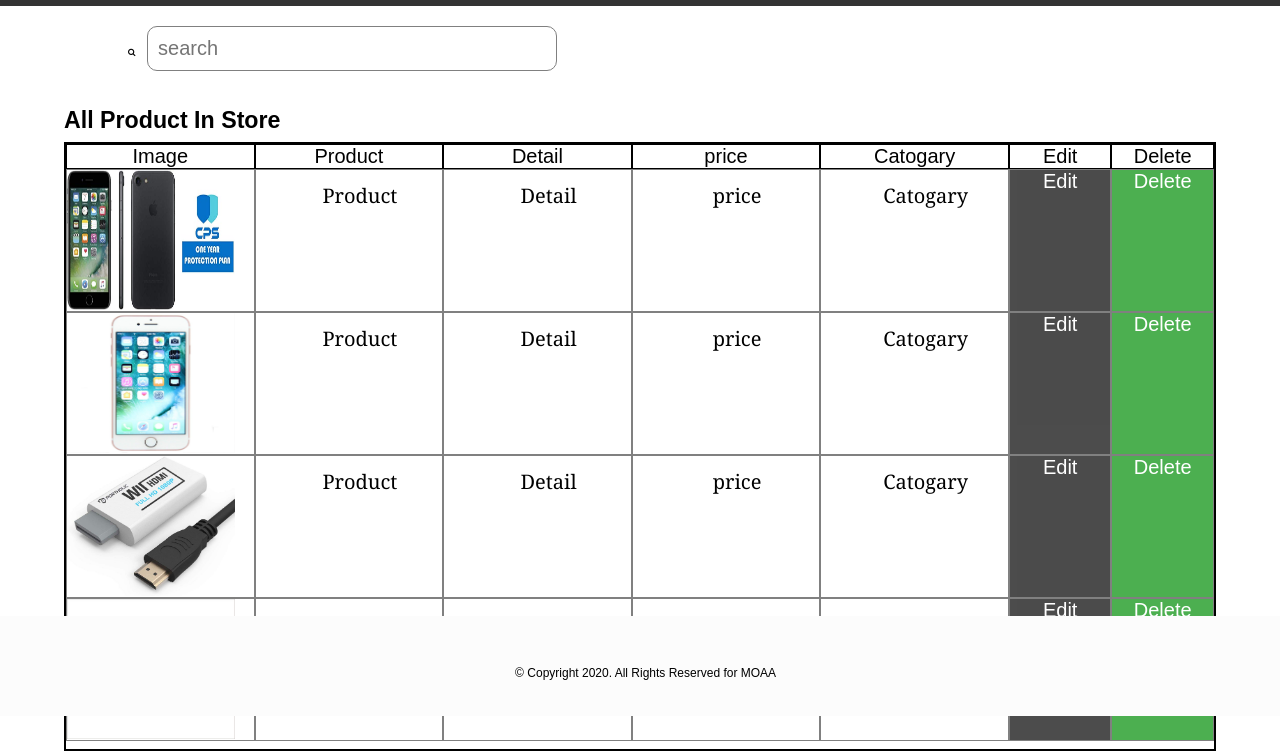
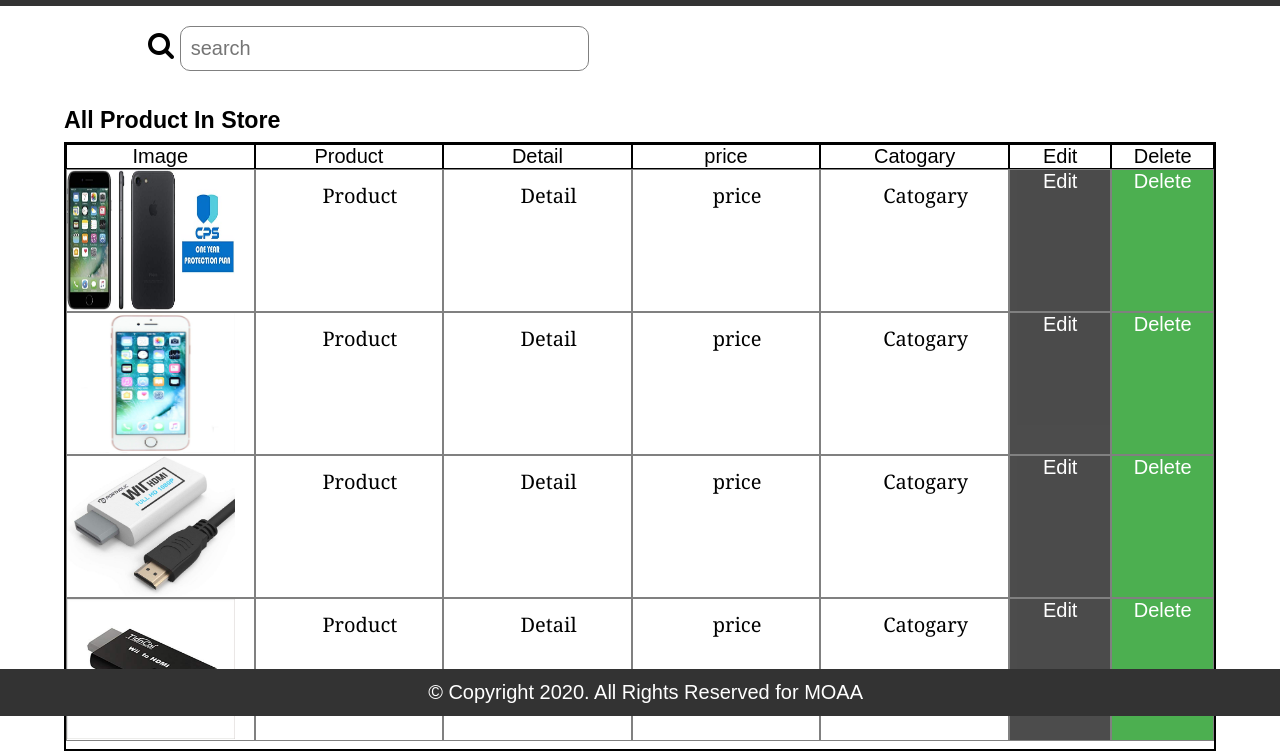
Before and after one commit to GSG-G8/W2-MOAA-E-Commerce, a website: page seller.html in a window 1280 px wide. Shown: the part 84-835 px from the top of the page. Drawn offline with Linux system fonts and the light colour scheme.

Commit message:
add update for all pages

```diff
--- a/css/customer.css
+++ b/css/customer.css
@@ -45,6 +45,9 @@ body{
     background-color: teal;
     color: white;
 }
+ #footer  {
+    padding: 15px;
+ }
 @media(max-width:1200px){
     .product{
         width: 40%;
--- a/css/seller.css
+++ b/css/seller.css
@@ -159,3 +159,8 @@ textarea {
     overflow: visible;
     /* background-color: white; */
 }
+.fa-search {
+    font-size: 7rem;
+    width:0%;
+    padding: 10px;
+    margin: 10px;}
--- a/css/style.css
+++ b/css/style.css
@@ -59,20 +59,18 @@
 
 #footer {
     margin-top: 20px;
-    background-color:#FCFCFC;
-    height: 100px;
     text-align: center;
     width: 100%;
     z-index: 1;
-    color: black;
+    color: white;
     position: absolute;
     bottom: 0px;
+    margin-top: 20px;
+    background-color: #333;
+    box-sizing: border-box;
  }
 
- #footer p {
-    font-size: 3rem;
-    padding-top: 40px;
- }
+
 
 @media(max-width:600px){
     *{
--- a/seller.html
+++ b/seller.html
@@ -22,7 +22,7 @@
             </header>
             <section class="clearfloat">
                 <div class="container">
-                <span for="search" class="fa fa-search"></span>
+                <label for="search" class="fa fa-search"></label>
                 <input id="search" class="section_search-input" type="search" placeholder="search">
             </div>
             </section>
@@ -107,11 +107,10 @@
             </div>
         </section>
 
-
-        <script src='js/popup.js'></script>
         <footer id="footer">
             <p>&copy; Copyright 2020. All Rights Reserved for MOAA</p>
         </footer>
+        <script src='js/popup.js'></script>
 
     </body>
 </html>
```
Also changed, not shown: customer.html (+4 -0 lines).
